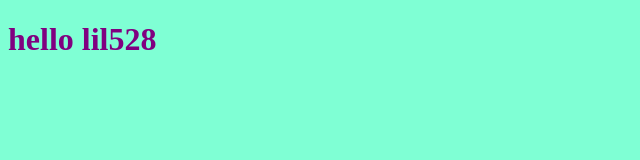
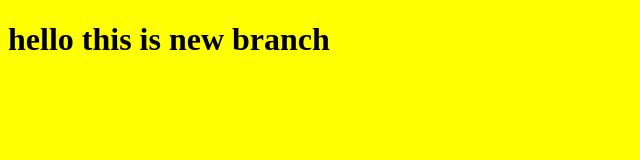
Before and after one commit to Azzeddine-Elkacem/myfirstrepo, a plain HTML site: page index.html in a window 1280 px wide. Shown: the whole page, without its empty margins (0-640 px from the left). Drawn offline with Linux system fonts and the light colour scheme.

Commit message:
changing style for title

```diff
--- a/index.html
+++ b/index.html
@@ -9,7 +9,7 @@
 <body>
 
 
-<h1>hello lil528<h1>
+<h1>hello this is new branch<h1>
 
 
 
--- a/style.css
+++ b/style.css
@@ -1,6 +1,6 @@
 h1{
-    color : purple;
+    color : black;
 }
 body{
-    background-color: aquamarine;
+    background-color: yellow;
 }
```
